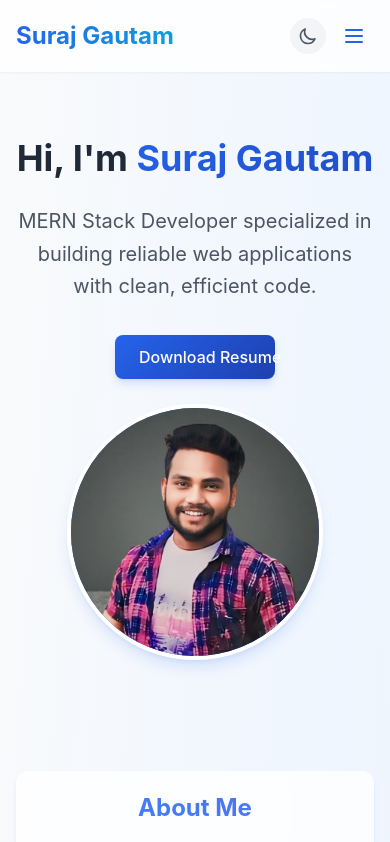
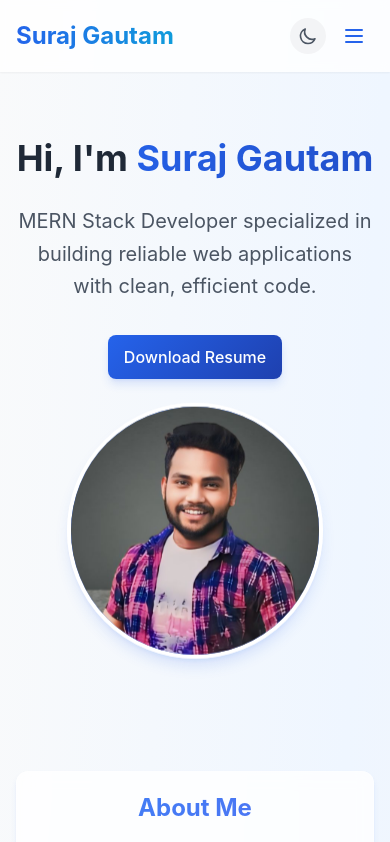
Before and after one commit to surajgautamg77/suraj-portfolio, a React (Create React App) app: page / in a window 390 px wide. Shown: the top 842 px of the page. Built offline with nearby package versions, Linux system fonts and the light colour scheme.

Commit message:
home page project

```diff
--- a/src/pages/HomePage.tsx
+++ b/src/pages/HomePage.tsx
@@ -169,6 +169,44 @@ const HomePage: React.FC = () => {
 
   // Project data
   const projects = [
+    {
+      title: "Pharyinx WhatsApp Platform",
+      description:
+        "A multi-tenant SaaS platform for WhatsApp Business API integration, Facebook ad campaign management with Click-to-WhatsApp functionality, and AI-powered chatbots for automated customer interactions.",
+      image: "/assets/images/projects/pharyinx-whatsapp.jpg",
+      tags: [
+        "NestJS",
+        "React",
+        "TypeScript",
+        "PostgreSQL",
+        "Facebook API",
+        "WhatsApp API",
+        "LLMs",
+        "Campaign Management",
+      ],
+      liveUrl: "#",
+      hasLiveSite: true,
+      theme: "bg-gradient-primary",
+    },
+    {
+      title: "Pharyinx Connect - AI Chatbot Platform",
+      description:
+        "A multi-tenant SaaS platform for building customized AI chatbots with document training, configurable embedding engines, and intelligent responses powered by LLMs and RAG.",
+      image: "/assets/images/projects/pharyinx-connect.jpg",
+      tags: [
+        "NestJS",
+        "React",
+        "TypeScript",
+        "PostgreSQL",
+        "pgvector",
+        "LLMs",
+        "RAG",
+        "Python",
+      ],
+      liveUrl: "#",
+      hasLiveSite: true,
+      theme: "bg-gradient-primary",
+    },
     {
       title: "Document Analyzer (SaaS)",
       description:
@@ -415,23 +453,9 @@ const HomePage: React.FC = () => {
             <a
               href="/assets/resume/resume.pdf"
               download="Suraj_Gautam_Resume.pdf"
-              className="inline-flex items-center w-40 md:w-48 bg-gradient-primary hover:opacity-90 dark:bg-gradient-to-r dark:from-blue-500 dark:to-cyan-500 dark:hover:opacity-90 text-white font-medium py-2.5 px-4 rounded-lg transition-all duration-300 transform hover:scale-105 shadow-blue-md hover:shadow-blue-lg"
+              className="inline-flex items-center  bg-gradient-primary hover:opacity-90 dark:bg-gradient-to-r dark:from-blue-500 dark:to-cyan-500 dark:hover:opacity-90 text-white font-medium py-2.5 px-4 rounded-lg transition-all duration-300 transform hover:scale-105 shadow-blue-md hover:shadow-blue-lg"
             >
-              <svg
-                xmlns="http://www.w3.org/2000/svg"
-                className="h-5 w-5 mr-2"
-                fill="none"
-                viewBox="0 0 24 24"
-                stroke="currentColor"
-              >
-                <path
-                  strokeLinecap="round"
-                  strokeLinejoin="round"
-                  strokeWidth={2}
-                  d="M4 16v1a3 3 0 003 3h10a3 3 0 003-3v-1m-4-4l-4 4m0 0l-4-4m4 4V4"
-                />
-              </svg>
-              <span className="whitespace-nowrap">Download Resume</span>
+              Download Resume
             </a>
           </div>
         </div>
--- a/src/pages/ProjectsPage.tsx
+++ b/src/pages/ProjectsPage.tsx
@@ -1,4 +1,18 @@
 import React from "react";
+
+// Define Project interface
+interface Project {
+  id: number;
+  title: string;
+  description: string;
+  image: string;
+  technologies: string[];
+  liveUrl?: string;
+  githubUrl?: string;
+  playStoreUrl?: string;
+  features?: string[];
+  featured: boolean;
+}
 
 const ProjectsPage: React.FC = () => {
   // Add useEffect for scroll animations
@@ -25,9 +39,102 @@ const ProjectsPage: React.FC = () => {
     return () => window.removeEventListener("scroll", reveal);
   }, []);
 
-  const projects = [
+  const projects: Project[] = [
     {
       id: 1,
+      title:
+        "Pharyinx WhatsApp Platform – Omni-Channel Communication & Campaign Management",
+      description:
+        "Built a SaaS platform enabling users to register as organizations, create isolated workspaces, and seamlessly integrate their Facebook Business accounts for WhatsApp Business API integration and ad campaign management.",
+      image: "/assets/images/projects/pharyinx-whatsapp.jpg",
+      technologies: [
+        "Node.js",
+        "NestJS",
+        "TypeScript",
+        "Python",
+        "React",
+        "Tailwind CSS",
+        "PostgreSQL",
+        "Facebook Graph API",
+        "WhatsApp Business API",
+        "LLMs",
+        "NLP",
+      ],
+      liveUrl: "#",
+      features: [
+        "Organization registration with isolated workspaces",
+        "Facebook Business account integration via embedded signup flow",
+        "Click-to-WhatsApp (CTWA) Facebook Ads creation and management",
+        "Bulk WhatsApp messaging campaigns with business-initiated templates",
+        "AI-powered chatbots for automated WhatsApp communication",
+        "Secure multi-tenant architecture with NestJS and PostgreSQL",
+        "Intuitive frontend for workspace and campaign management",
+      ],
+      featured: true,
+    },
+    {
+      id: 2,
+      title: "Pharyinx Connect – AI Chatbot SaaS Platform",
+      description:
+        "Developed Pharyinx Connect, a multi-tenant SaaS platform enabling organizations to register and build customized AI-powered chatbots with data from multiple documents and web-scraped content.",
+      image: "/assets/images/projects/pharyinx-connect.jpg",
+      technologies: [
+        "Node.js",
+        "NestJS",
+        "TypeScript",
+        "Python",
+        "React",
+        "Tailwind CSS",
+        "PostgreSQL",
+        "pgvector",
+        "LLMs",
+        "NLP",
+        "RAG",
+      ],
+      liveUrl: "#",
+      features: [
+        "Multi-tenant SaaS platform for organizations to build customized AI chatbots",
+        "Dynamic chatbot training with document data and web-scraped content",
+        "Customizable chunking algorithms, vector databases, and embedding engines",
+        "Intelligent, context-aware responses using LLMs and NLP",
+        "RAG architecture for enhanced information retrieval",
+        "Backend with NestJS and pgvector for vector storage and similarity search",
+        "Responsive frontend with React and Tailwind CSS",
+        "Secure, scalable architecture supporting multiple organizations",
+      ],
+      featured: true,
+    },
+    {
+      id: 3,
+      title: "Document Analyzer (SaaS)",
+      description:
+        "Designed and developed a scalable SaaS-based Document Analyzer platform, allowing organizations to register, create isolated workspaces, and securely manage documents. Implemented intelligent parsing and RAG-powered chat interface for document interaction.",
+      image: "/assets/images/projects/document-analyzer.jpg",
+      technologies: [
+        "NestJS",
+        "Python",
+        "React",
+        "Tailwind CSS",
+        "PostgreSQL",
+        "Pinecone Vector DB",
+        "RAG",
+        "OpenAI",
+        "AWS",
+      ],
+      liveUrl: "#",
+      features: [
+        "Secure organization registration and isolated workspaces",
+        "Intelligent document parsing and management",
+        "Chat interface using text scraping, chunking, and vector embedding",
+        "RAG and Pinecone integration for contextual chat capabilities",
+        "Resume analysis with color-coded evaluation system",
+        "Responsive UI built with React and Tailwind CSS",
+        "Deployed on AWS for scalability and reliability",
+      ],
+      featured: true,
+    },
+    {
+      id: 4,
       title: "Kings Club Games",
       description:
         "Comprehensive software solution for KingsClub, enabling users to play various games and win money, with administrative tools for managing games and users.",
@@ -44,7 +151,7 @@ const ProjectsPage: React.FC = () => {
       featured: true,
     },
     {
-      id: 2,
+      id: 5,
       title: "Hadabon (Web and Mobile Application)",
       description:
         "An application that allows users to capture photos to identify skin problems, track improvement, book doctor appointments, and purchase beauty products.",
@@ -56,7 +163,7 @@ const ProjectsPage: React.FC = () => {
       featured: true,
     },
     {
-      id: 3,
+      id: 6,
       title: "Physics Wallah Backend APIs",
       description:
         "Developed backend APIs for Physics Wallah's mobile application, facilitating efficient communication between the frontend and the database.",
@@ -65,7 +172,7 @@ const ProjectsPage: React.FC = () => {
       featured: false,
     },
     {
-      id: 4,
+      id: 7,
       title: "Personal Developer Portfolio",
       description:
         "A responsive portfolio website built with React and Tailwind CSS, showcasing my projects and skills with dark/light mode support.",
@@ -76,7 +183,7 @@ const ProjectsPage: React.FC = () => {
       featured: false,
     },
     {
-      id: 5,
+      id: 8,
       title: "Task Management System",
       description:
         "A full-stack task management application allowing users to create, assign, track, and manage tasks with different priority levels.",
@@ -86,7 +193,7 @@ const ProjectsPage: React.FC = () => {
       featured: false,
     },
     {
-      id: 6,
+      id: 9,
       title: "E-commerce Platform",
       description:
         "A MERN stack e-commerce platform with features like product catalog, shopping cart, user authentication, and payment integration.",
@@ -137,6 +244,20 @@ const ProjectsPage: React.FC = () => {
                 <p className="text-gray-600 dark:text-gray-300 mb-5">
                   {project.description}
                 </p>
+
+                {/* Features */}
+                {project.features && (
+                  <div className="mb-5">
+                    <h4 className="text-sm font-medium text-gray-500 dark:text-gray-400 mb-2">
+                      Key Features:
+                    </h4>
+                    <ul className="list-disc pl-5 text-sm text-gray-600 dark:text-gray-300 space-y-1">
+                      {project.features.map((feature, idx) => (
+                        <li key={idx}>{feature}</li>
+                      ))}
+                    </ul>
+                  </div>
+                )}
 
                 {/* Technologies */}
                 <div className="mb-6">
```
